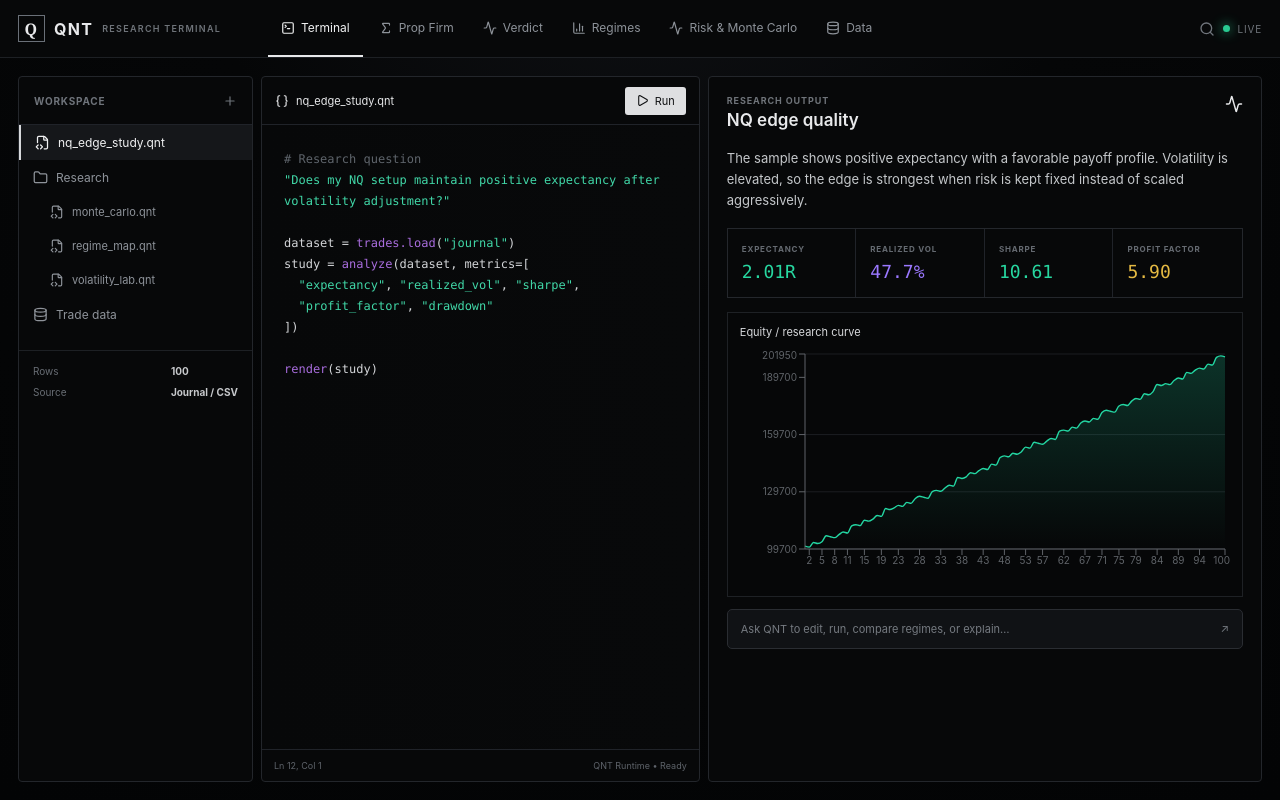
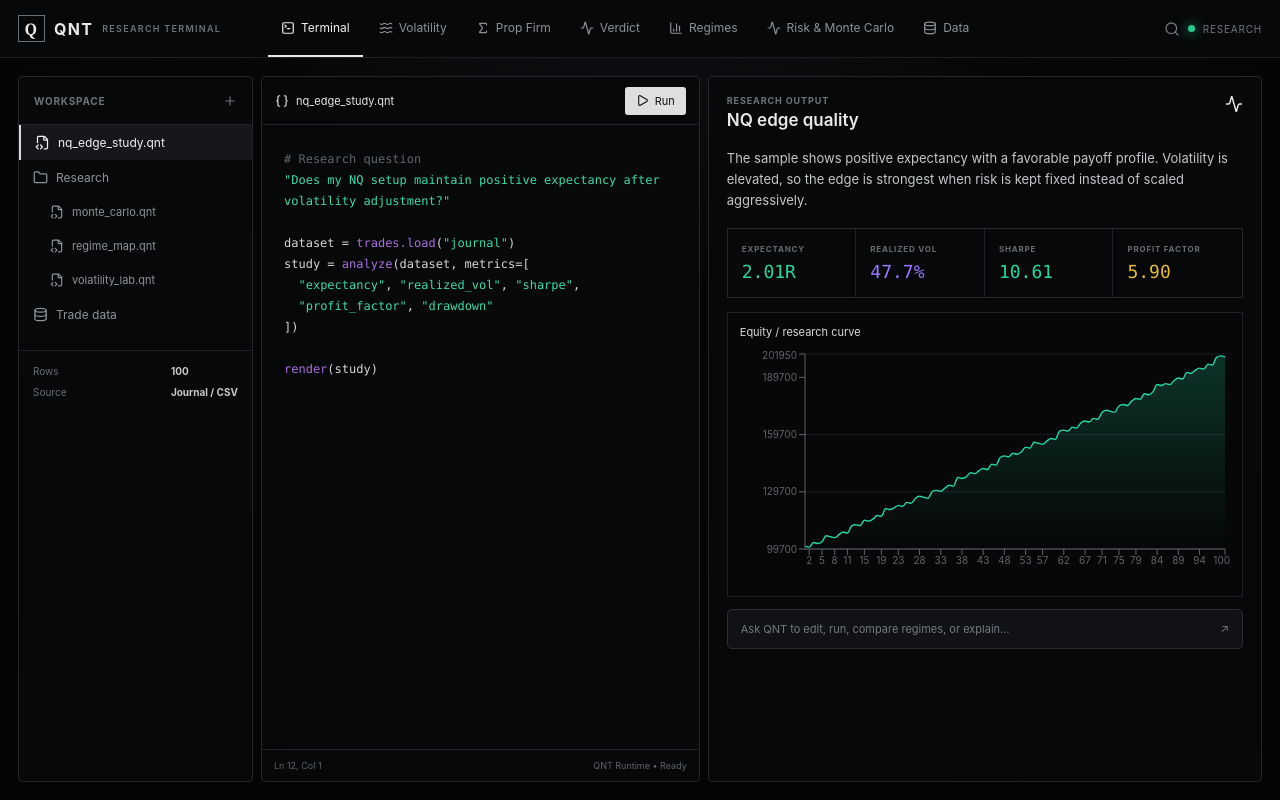
Before and after one commit to nelsonq313-cmyk/quant, a React (Vite) app: page / in a window 1280 px wide. Built offline with nearby package versions, Linux system fonts and the light colour scheme.

Commit message:
Add volatility lab to quant terminal navigation

```diff
--- a/src/App.jsx
+++ b/src/App.jsx
@@ -34,7 +34,9 @@ import {
   Sigma,
   TerminalSquare,
   Upload,
+  Waves,
 } from 'lucide-react';
+import VolatilityLab from './VolatilityLab';
 
 const sampleR = [
   2.4,-1,4.8,-1,1.9,6.2,-1,-1,3.1,2.8,-1,7.4,1.3,-1,5.7,-1,2.1,3.9,-1,8.2,
@@ -145,7 +147,7 @@ function MonteCarloView({returns,propMode=false}){
   const set=(k,v)=>setCfg(c=>({...c,[k]:Number(v)}));
   const dist=useMemo(()=>{
     const min=Math.min(...result.terminals), max=Math.max(...result.terminals), bins=18, w=(max-min||1)/bins;
-    return Array.from({length:bins},(_,i)=>({x:min+i*w,count:0})).map((b,i,arr)=>{b.count=result.terminals.filter(v=>Math.min(bins-1,Math.floor((v-min)/w))===i).length;return b});
+    return Array.from({length:bins},(_,i)=>({x:min+i*w,count:0})).map((b,i)=>{b.count=result.terminals.filter(v=>Math.min(bins-1,Math.floor((v-min)/w))===i).length;return b});
   },[result]);
   const scatter=useMemo(()=>result.terminals.slice(0,1200).map((v,i)=>({dd:result.drawdowns[i]||0,ret:(v-cfg.startingBalance)/cfg.startingBalance*100,status:v>=cfg.target?'pass':'other'})),[result,cfg]);
   const pathData=useMemo(()=>{
@@ -219,9 +221,9 @@ function DataView({returns,onImport}){
 
 export default function App(){
   const [tab,setTab]=useState('Terminal'); const [returns,setReturns]=useState(sampleR);
-  const tabs=[['Terminal',TerminalSquare],['Prop Firm',Sigma],['Verdict',Activity],['Regimes',BarChart3],['Risk & Monte Carlo',Activity],['Data',Database]];
+  const tabs=[['Terminal',TerminalSquare],['Volatility',Waves],['Prop Firm',Sigma],['Verdict',Activity],['Regimes',BarChart3],['Risk & Monte Carlo',Activity],['Data',Database]];
   return <div className="appShell">
-    <header className="topNav"><div className="brand"><div className="mark">Q</div><span>QNT</span><small>RESEARCH TERMINAL</small></div><nav>{tabs.map(([t,I])=><button key={t} className={tab===t?'active':''} onClick={()=>setTab(t)}><I size={14}/>{t}</button>)}</nav><div className="rightNav"><Search size={16}/><span className="statusDot"/>LIVE</div></header>
-    <main>{tab==='Terminal'&&<TerminalView returns={returns}/>} {tab==='Prop Firm'&&<MonteCarloView returns={returns} propMode/>} {tab==='Verdict'&&<VerdictView returns={returns}/>} {tab==='Regimes'&&<RegimeView returns={returns}/>} {tab==='Risk & Monte Carlo'&&<MonteCarloView returns={returns}/>} {tab==='Data'&&<DataView returns={returns} onImport={setReturns}/>}</main>
+    <header className="topNav"><div className="brand"><div className="mark">Q</div><span>QNT</span><small>RESEARCH TERMINAL</small></div><nav>{tabs.map(([t,I])=><button key={t} className={tab===t?'active':''} onClick={()=>setTab(t)}><I size={14}/>{t}</button>)}</nav><div className="rightNav"><Search size={16}/><span className="statusDot"/>RESEARCH</div></header>
+    <main>{tab==='Terminal'&&<TerminalView returns={returns}/>} {tab==='Volatility'&&<VolatilityLab/>} {tab==='Prop Firm'&&<MonteCarloView returns={returns} propMode/>} {tab==='Verdict'&&<VerdictView returns={returns}/>} {tab==='Regimes'&&<RegimeView returns={returns}/>} {tab==='Risk & Monte Carlo'&&<MonteCarloView returns={returns}/>} {tab==='Data'&&<DataView returns={returns} onImport={setReturns}/>}</main>
   </div>
 }
```
